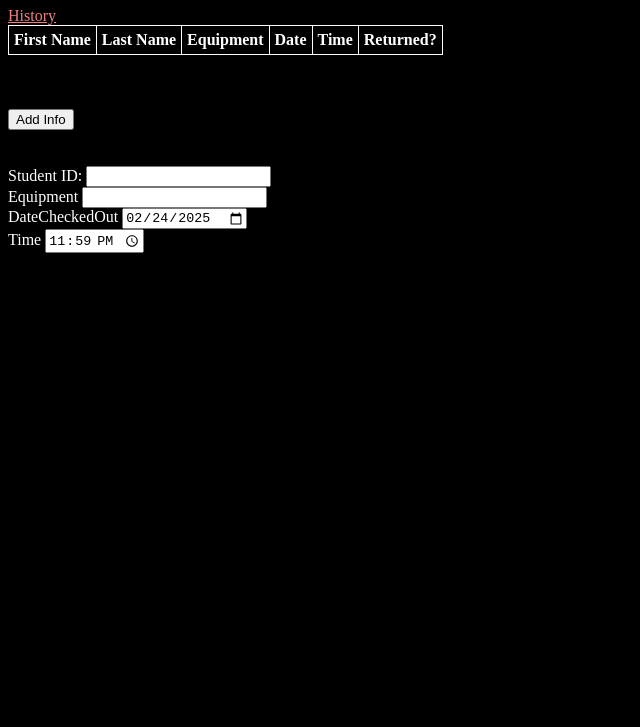
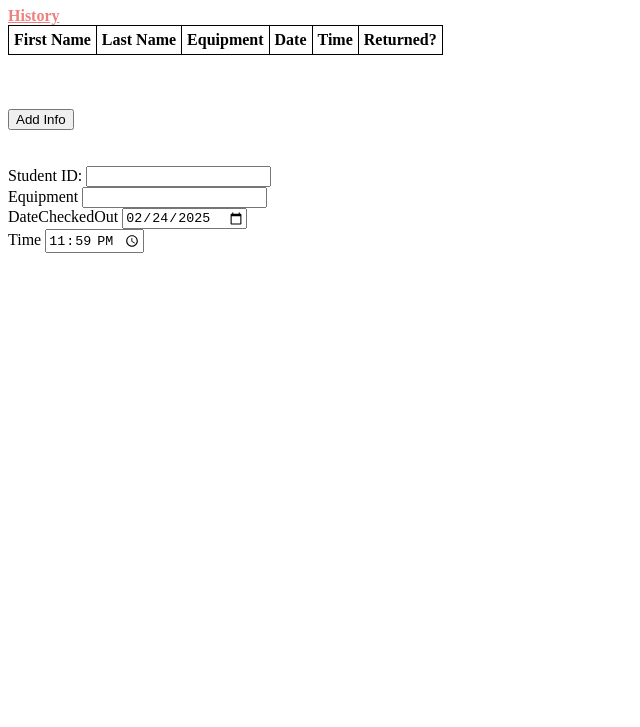
Before and after one commit to armaan-gp-school/Camera-Check-Out, a plain HTML site: page index.html in a window 1280 px wide. Shown: the part 73-800 px from the top of the page, without its empty margins (0-640 px from the left). Drawn offline with Linux system fonts and the light colour scheme.

Commit message:
Light mode

```diff
--- a/style.css
+++ b/style.css
@@ -1,14 +1,15 @@
-body {
+/* body {
     background-color: black;
     color: white;
-}
+} */
 
 table, td, th {
-    border: 1px solid rgb(255, 255, 255);
+    border: 1px solid rgb(0, 0, 0);
     border-collapse: collapse;
 }
 
 a {
+    font-weight: 800;
     color: lightcoral;
 }
 
```
